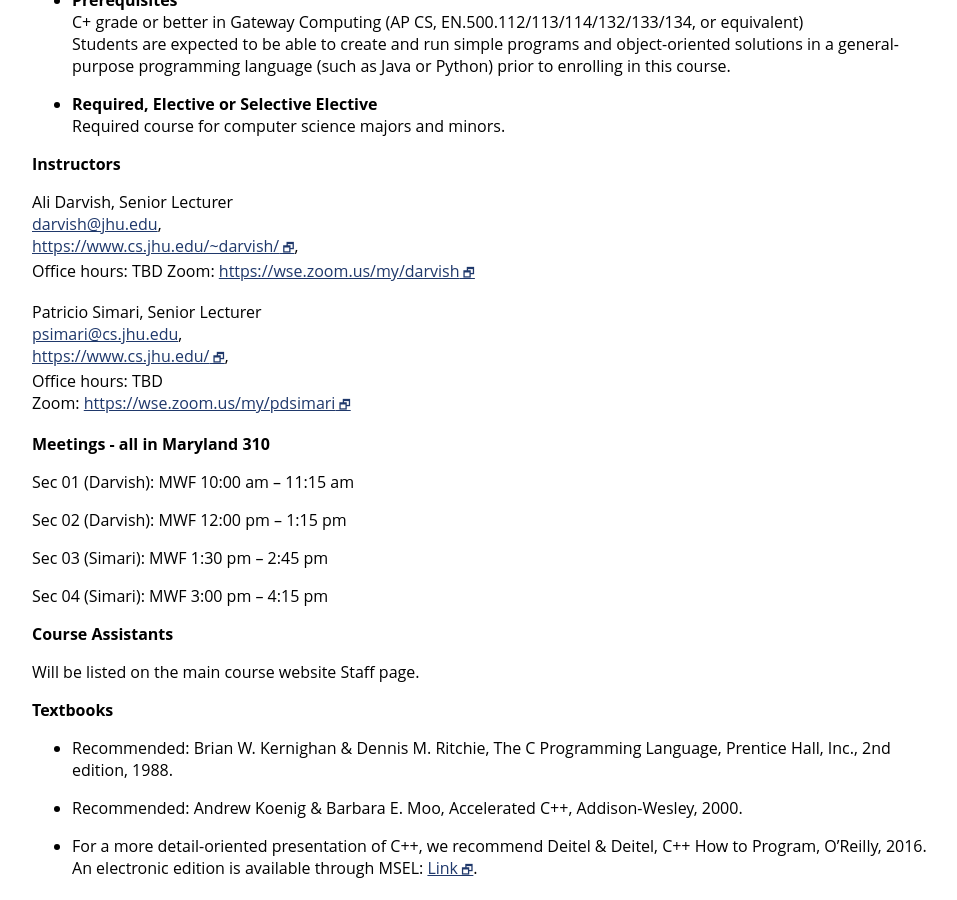
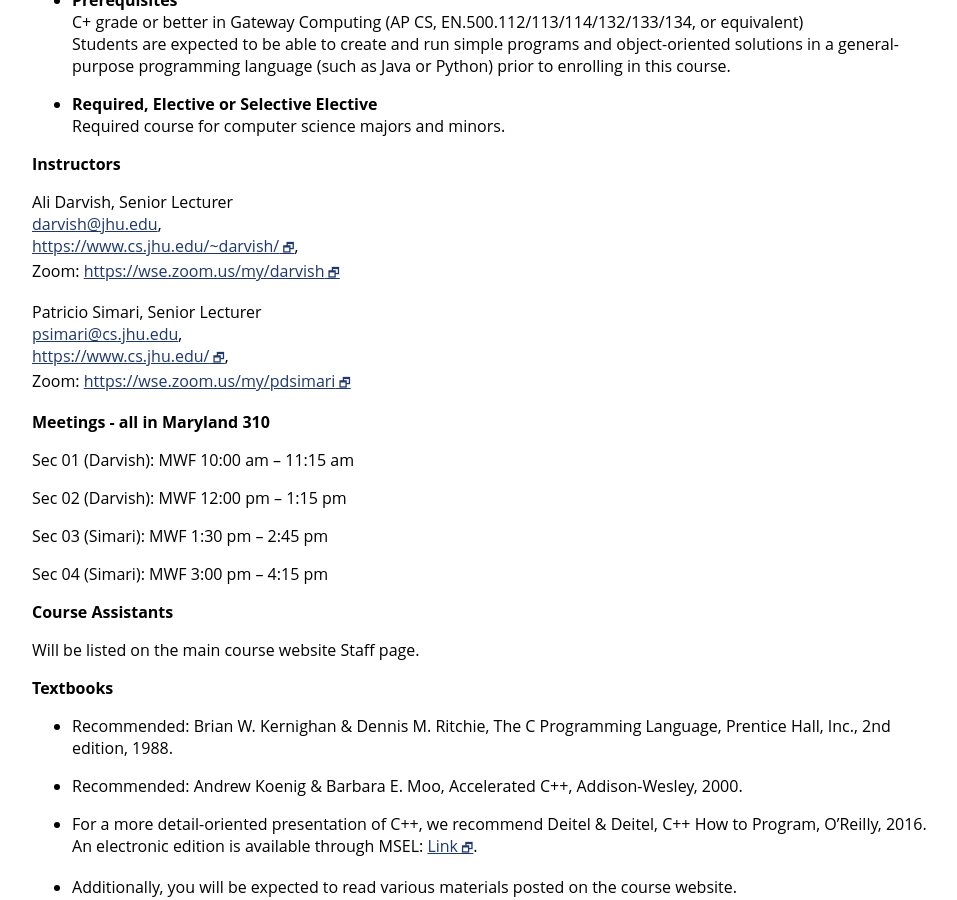
Before and after one commit to jhu-ip/cs220-sp25, a Jekyll site: the page built from syllabus.md, in a window 1280 px wide and 900 px high, scrolled down 539 px. Shown: the whole window, without its empty margins (160-1117 px from the left). Built offline with Jekyll 4.4.1, drawn with Linux system fonts in a browser that asks for light colours.

Commit message:
removed office hours from syllabus to avoid redudancy with office hours page on webpage

```diff
--- a/syllabus.md
+++ b/syllabus.md
@@ -42,13 +42,11 @@ syllabus as deemed necessary with notice.)*
 Ali Darvish, Senior Lecturer\
 <mailto:darvish@jhu.edu>,\
 <a class="external" target="_blank" href="https://www.cs.jhu.edu/~darvish/">https://www.cs.jhu.edu/~darvish/</a>,\
-Office hours: TBD
 Zoom: <a class="external" target="_blank" href="https://wse.zoom.us/my/kpresler">https://wse.zoom.us/my/darvish</a>
 
 Patricio Simari, Senior Lecturer\
 <mailto:psimari@cs.jhu.edu>,\
 <a class="external" target="_blank" href="https://www.cs.jhu.edu/">https://www.cs.jhu.edu/</a>,\
-Office hours: TBD \
 Zoom: <a class="external" target="_blank" href="https://wse.zoom.us/my/pdsimari">https://wse.zoom.us/my/pdsimari</a>
 
 
```
